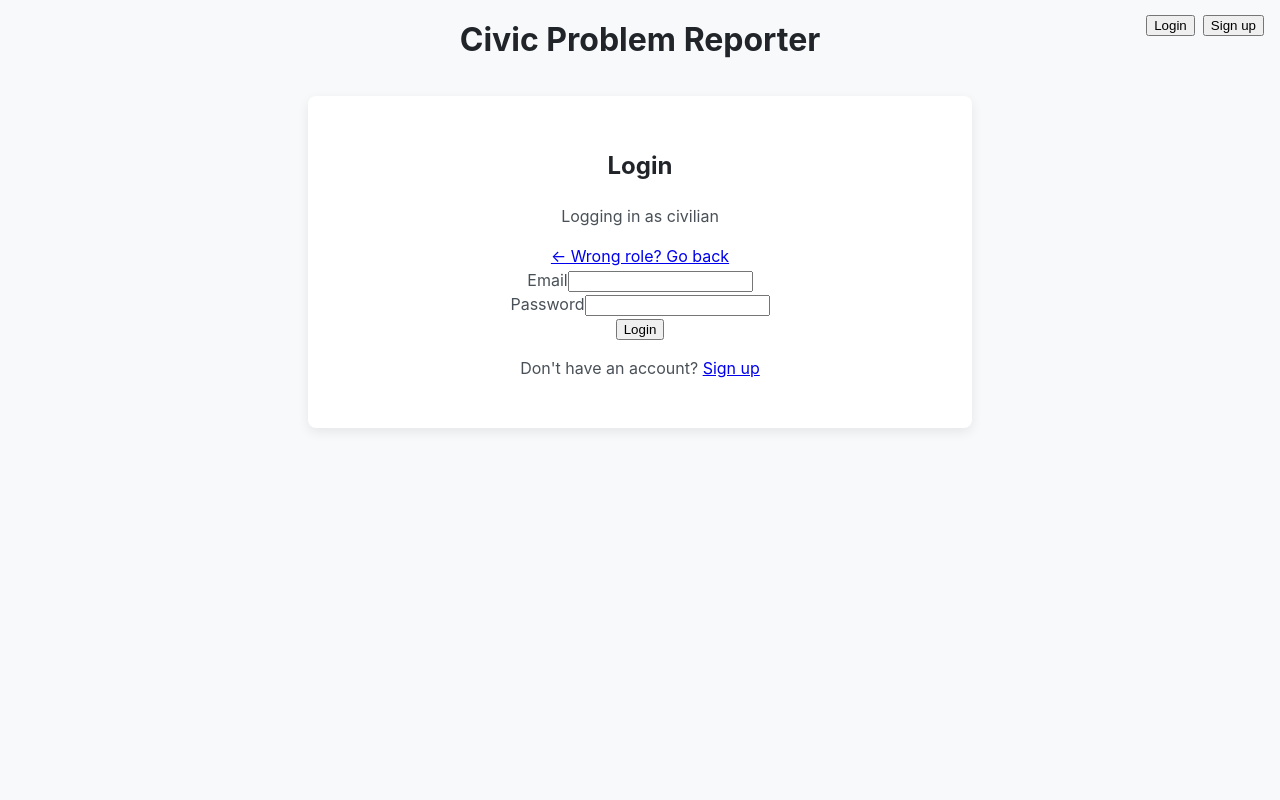
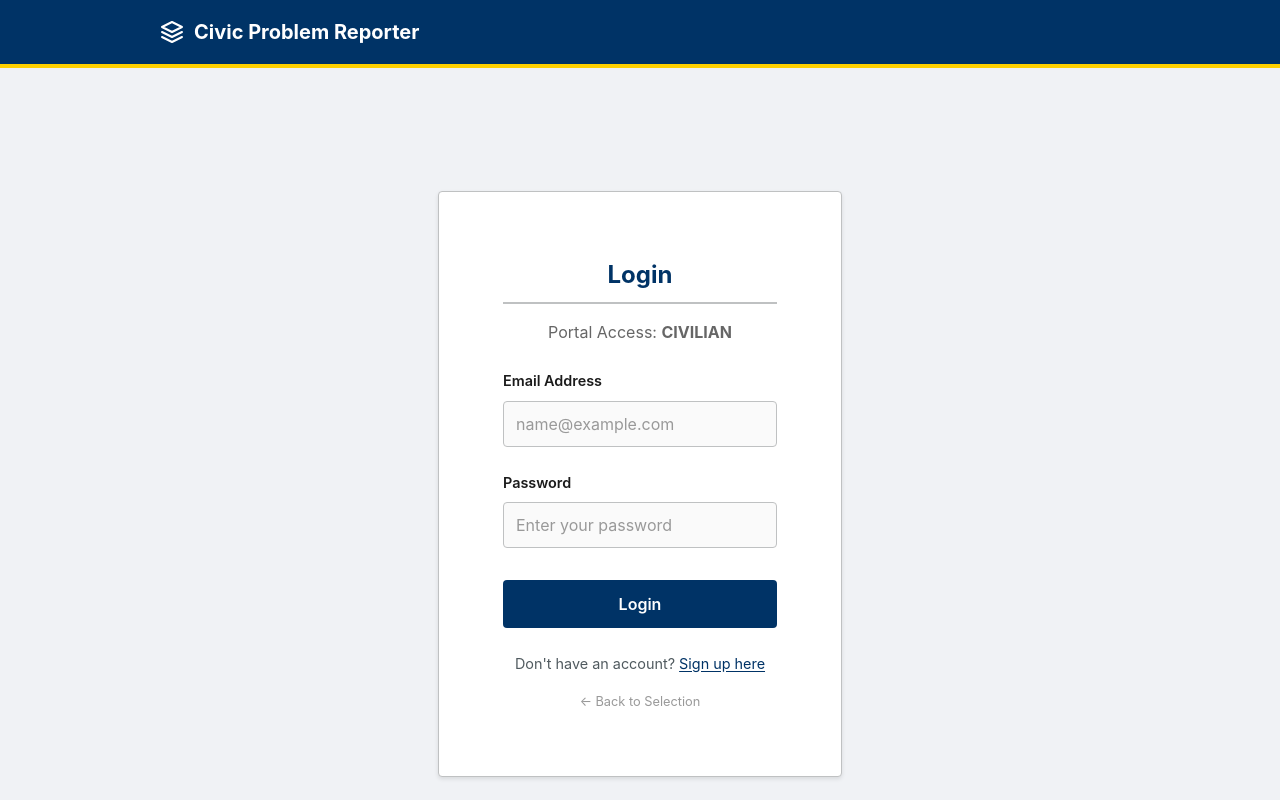
Before and after one commit to Vin07h/Vin07h-Civic-Problem-Reporter, a React (Vite) app: page /login in a window 1280 px wide. Shown: the top 800 px of the page. Built offline with nearby package versions, Linux system fonts and the light colour scheme; no server answers.

Commit message:
updated ui elements and styles

```diff
--- a/src/layout.jsx
+++ b/src/layout.jsx
@@ -3,35 +3,28 @@ import { useLocation, useNavigate, Link } from 'react-router-dom';
 import { useAuth } from './AuthContext.jsx';
 
 /**
- * A layout component that provides a consistent header
- * and card-based wrapper for all pages in the app.
- *
- * It now accepts 'children' as a prop.
+ * Government Standard Layout
+ * Enforces strict separation between Auth views and Content views.
  */
 function Layout({ children }) {
   const location = useLocation();
   const navigate = useNavigate();
+  const { user, handleLogout } = useAuth();
 
-  // Don't show the main header on the Onboarding (welcome) page
-  const showHeader = location.pathname !== '/';
+  // 1. Identify "Auth Pages" where we remove the outer styling wrapper
+  // We explicitly include '/' (Landing) so it can manage its own layout
+  const isAuthPage = ['/login', '/signup', '/'].includes(location.pathname);
 
-  // --- USER FLOW FIX ---
-  // Clears session storage on header click to prevent stale data
   const handleHeaderClick = () => {
     sessionStorage.removeItem('reportData');
     navigate('/home');
   };
-  // Make the entire header area clickable (prevents small dead zones)
-  const headerProps = { onClick: handleHeaderClick, style: { cursor: 'pointer' }, role: 'button', tabIndex: 0 };
-  // --- END FIX ---
 
-  const { user, handleLogout } = useAuth();
-
-  const onLogout = async (e) => {
-    e.stopPropagation();
+  const onLogout = async () => {
     try {
       await handleLogout();
-      navigate('/login');
+      // 2. FIX: Redirect to Landing Page ('/') instead of Login
+      navigate('/');
     } catch (err) {
       console.error('Logout failed', err);
     }
@@ -39,40 +32,65 @@ function Layout({ children }) {
 
   return (
     <div className="app-container">
+      {/* Header */}
+      <header className="gov-header" style={{
+        backgroundColor: '#003366',
+        color: 'white',
+        padding: '1rem',
+        borderBottom: '4px solid #FFD100'
+      }}>
+        <div style={{ maxWidth: '960px', margin: '0 auto', display: 'flex', justifyContent: 'space-between', alignItems: 'center' }}>
 
-      {/* Conditionally show the header */}
-      {showHeader && (
-        <header className="app-header" {...headerProps}>
-          <h1 style={{ margin: 0 }}>
-            Civic Problem Reporter
-          </h1>
+          <div
+            onClick={handleHeaderClick}
+            style={{ cursor: 'pointer', fontWeight: 'bold', fontSize: '1.25rem', display: 'flex', alignItems: 'center', gap: '10px' }}
+            role="button"
+            tabIndex={0}
+          >
+            {/* Emblem */}
+            <svg width="24" height="24" viewBox="0 0 24 24" fill="none" stroke="currentColor" strokeWidth="2" strokeLinecap="round" strokeLinejoin="round">
+              <path d="M12 2L2 7l10 5 10-5-10-5zM2 17l10 5 10-5M2 12l10 5 10-5"/>
+            </svg>
+            <span>Civic Problem Reporter</span>
+          </div>
 
-          {/* Auth actions top-right. Stop propagation so header click isn't triggered. */}
-          <div style={{ position: 'absolute', right: 16, top: 12, display: 'flex', gap: 8 }}>
-            {!user ? (
+          <nav>
+            {!isAuthPage && (
               <>
-                <Link to="/login" onClick={(e) => e.stopPropagation()}>
-                  <button className="px-3 py-1 bg-blue-600 text-white rounded">Login</button>
-                </Link>
-                <Link to="/signup" onClick={(e) => e.stopPropagation()}>
-                  <button className="px-3 py-1 bg-green-600 text-white rounded">Sign up</button>
-                </Link>
+                {user ? (
+                  <button
+                    onClick={onLogout}
+                    className="btn btn--secondary"
+                    style={{ color: 'white', borderColor: 'white', padding: '0.4rem 1rem', fontSize: '0.9rem' }}
+                  >
+                    Logout
+                  </button>
+                ) : (
+                  <div style={{ display: 'flex', gap: '1rem' }}>
+                    <Link to="/login" style={{ color: 'white', textDecoration: 'none', fontWeight: 'bold' }}>Login</Link>
+                    <Link to="/signup" style={{ color: '#FFD100', textDecoration: 'none', fontWeight: 'bold' }}>Sign Up</Link>
+                  </div>
+                )}
               </>
-            ) : (
-              <button onClick={onLogout} className="px-3 py-1 bg-red-600 text-white rounded">Logout</button>
             )}
-          </div>
-        </header>
-      )}
+          </nav>
+        </div>
+      </header>
 
-      <main>
-        {/* This wraps all pages (Home, ReportReview, etc.) in your
-          '.card' style for a consistent, centered look.
+      <main className="main-content">
+        {/* Logic: If it's an Auth Page (like Landing), we DO NOT add the 'card' class.
+           This allows the Landing page to render its own two separate cards.
         */}
-        <div className="card" style={{ maxWidth: '600px', margin: '0 auto' }}>
+        <div className={isAuthPage ? "auth-wrapper" : "card"}>
           {children}
         </div>
       </main>
+
+      <footer style={{ backgroundColor: '#F0F2F5', padding: '2rem', textAlign: 'center', borderTop: '1px solid #BFC1C2', marginTop: 'auto' }}>
+        <p style={{ fontSize: '0.85rem', color: '#505A5F' }}>
+          &copy; {new Date().getFullYear()} Civic Problem Reporter. Official G2C Service.
+        </p>
+      </footer>
     </div>
   );
 }
--- a/src/pages/Landing.jsx
+++ b/src/pages/Landing.jsx
@@ -1,44 +1,43 @@
 import React from 'react';
 import { useNavigate } from 'react-router-dom';
+import Button from '../components/shared/Button';
 
 const Landing = () => {
   const navigate = useNavigate();
 
   const handleSelection = (role) => {
-    // Navigate to login, passing the selected role in the "state"
     navigate('/login', { state: { role: role } });
   };
 
   return (
-    <div style={{
-      display: 'flex',
-      flexDirection: 'column',
-      alignItems: 'center',
-      justifyContent: 'center',
-      height: '80vh',
-      textAlign: 'center'
-    }}>
-      <h1 className="text-3xl font-bold mb-8 text-blue-900">Civic Problem Reporter</h1>
-      <p className="mb-8 text-gray-600">Please select your role to continue:</p>
+    <div className="landing-page">
+      <h1>Civic Problem Reporter</h1>
+      <p className="subtitle">
+        Select your portal to continue.
+      </p>
 
-      <div className="flex flex-col gap-4 w-full max-w-xs">
-        {/* Civilian Button */}
-        <button
-          onClick={() => handleSelection('civilian')}
-          className="p-4 bg-blue-600 text-white rounded-lg shadow-lg hover:bg-blue-700 transition font-bold text-lg"
-        >
-          I am a Civilian
-          <span className="block text-sm font-normal opacity-80">Report issues like potholes</span>
-        </button>
+      <div className="portal-grid">
+        {/* Civilian Card */}
+        <div className="portal-card civilian-card">
+          <h3>Civilian</h3>
+          <p>
+            Report infrastructure issues like potholes, garbage, or street lights to your local municipality.
+          </p>
+          <Button onClick={() => handleSelection('civilian')} variant="primary" className="btn-block">
+            Civilian Login
+          </Button>
+        </div>
 
-        {/* Admin Button */}
-        <button
-          onClick={() => handleSelection('admin')}
-          className="p-4 bg-gray-800 text-white rounded-lg shadow-lg hover:bg-gray-900 transition font-bold text-lg"
-        >
-          I am an Admin
-          <span className="block text-sm font-normal opacity-80">Manage and resolve reports</span>
-        </button>
+        {/* Admin Card */}
+        <div className="portal-card admin-card">
+          <h3>Administration</h3>
+          <p>
+            Official access for department officials to track, update, and resolve reported issues.
+          </p>
+          <Button onClick={() => handleSelection('admin')} variant="secondary" className="btn-block">
+            Admin Login
+          </Button>
+        </div>
       </div>
     </div>
   );
--- a/src/pages/Login.jsx
+++ b/src/pages/Login.jsx
@@ -5,8 +5,6 @@ import authService from '../services/authService.js';
 export default function Login() {
   const navigate = useNavigate();
   const location = useLocation();
-
-  // 1. Get the role passed from the Landing page (default to civilian if accessed directly)
   const initialRole = location.state?.role || 'civilian';
 
   const [email, setEmail] = useState('');
@@ -14,7 +12,6 @@ export default function Login() {
   const [error, setError] = useState('');
   const [loginType, setLoginType] = useState(initialRole);
 
-  // Update state if location changes
   useEffect(() => {
     if (location.state?.role) {
       setLoginType(location.state.role);
@@ -24,26 +21,21 @@ export default function Login() {
   const handleSubmit = async (e) => {
     e.preventDefault();
     setError('');
-
     try {
       const userObj = await authService.login({ email, password });
       const profile = await authService.getUserProfile(userObj.uid);
-
-      // 2. Reroute Logic
       const actualRole = profile?.role || 'civilian';
 
       if (loginType === 'admin') {
-        // If they clicked "Admin" but their account is "Civilian", block them
         if (actualRole !== 'admin') {
           setError('Access Denied: You are not an Admin.');
           authService.logout();
           return;
         }
-        navigate('/admin'); // Admin Success -> Dashboard
+        navigate('/admin');
       } else {
-        navigate('/home'); // Civilian Success -> Reporting Camera
+        navigate('/home');
       }
-
     } catch (err) {
       console.error(err);
       setError('Invalid email or password.');
@@ -51,46 +43,59 @@ export default function Login() {
   };
 
   return (
-    <div className="p-6 max-w-md mx-auto mt-10 border rounded shadow bg-white">
-      <h2 className="text-2xl font-bold mb-2 text-center">Login</h2>
-      <p className="text-center text-gray-500 mb-6">
-        Logging in as <span className="font-bold uppercase text-blue-600">{loginType}</span>
+    <div className="app-container" style={{ justifyContent: 'center' }}>
+      <div className="auth-page">
+        <h2 className="text-center">Login</h2>
+        <p className="text-center" style={{ marginBottom: '1.5rem', color: '#666' }}>
+          Portal Access: <strong>{loginType.toUpperCase()}</strong>
         </p>
 
-      {/* Hidden button to switch back to landing page if they made a mistake */}
-      <div className="text-center mb-4">
-        <Link to="/" className="text-sm text-gray-400 hover:text-gray-600">← Wrong role? Go back</Link>
-      </div>
+        {error && <div className="error-text">{error}</div>}
 
-      {error && <div className="mb-4 p-2 bg-red-100 text-red-600 rounded text-sm text-center">{error}</div>}
-
-      <form onSubmit={handleSubmit} className="space-y-4">
-        <div>
-          <label className="block text-sm font-medium text-gray-700">Email</label>
+        <form onSubmit={handleSubmit}>
+          {/* Email Group */}
+          <div className="form-group">
+            <label className="form-label">Email Address</label>
             <input
-            type="email" value={email} onChange={(e) => setEmail(e.target.value)}
-            className="w-full p-2 border rounded mt-1" required
-          />
-        </div>
-        <div>
-           <label className="block text-sm font-medium text-gray-700">Password</label>
-          <input
-            type="password" value={password} onChange={(e) => setPassword(e.target.value)}
-            className="w-full p-2 border rounded mt-1" required
+              type="email"
+              value={email}
+              onChange={(e) => setEmail(e.target.value)}
+              className="form-input"
+              required
+              placeholder="name@example.com"
             />
           </div>
 
+          {/* Password Group */}
+          <div className="form-group">
+             <label className="form-label">Password</label>
+            <input
+              type="password"
+              value={password}
+              onChange={(e) => setPassword(e.target.value)}
+              className="form-input"
+              required
+              placeholder="Enter your password"
+            />
+          </div>
+
+          <div className="form-actions">
             <button
               type="submit"
-          className={`w-full py-2 px-4 text-white font-bold rounded ${loginType === 'admin' ? 'bg-gray-800 hover:bg-black' : 'bg-blue-600 hover:bg-blue-700'}`}
+              className="btn btn--primary btn-block"
             >
               Login
             </button>
+          </div>
         </form>
 
-      <p className="mt-4 text-sm text-center">
-        Don't have an account? <Link to="/signup" className="text-blue-600 underline">Sign up</Link>
-      </p>
+        <div className="form-footer">
+          <p>Don't have an account? <Link to="/signup">Sign up here</Link></p>
+          <div style={{ marginTop: '0.5rem' }}>
+            <Link to="/" style={{ fontSize: '0.8rem', color: '#999', textDecoration: 'none' }}>← Back to Selection</Link>
+          </div>
+        </div>
+      </div>
     </div>
   );
 }
--- a/src/styles/components/_buttons.scss
+++ b/src/styles/components/_buttons.scss
@@ -1,42 +1,51 @@
-// Path: src/styles/components/_buttons.scss
-
 @use 'sass:color';
 @use '../variables' as *;
 
 .btn {
-  padding: 0.8rem 1.5rem;
-  font-size: $font-size-base;
-  font-family: $font-family-sans;
-  border-radius: $border-radius;
-  border: none;
-  cursor: pointer;
-  transition: all 0.2s ease-in-out;
-  font-weight: $font-weight-bold;
   display: inline-flex;
   align-items: center;
   justify-content: center;
+  padding: 0.75rem 1.5rem;
+  font-family: $font-family-sans;
+  font-size: $font-size-base;
+  font-weight: 600;
+  text-decoration: none;
+  cursor: pointer;
+  border: 2px solid transparent;
+  border-radius: $border-radius;
+  transition: background-color 0.2s ease;
+  min-height: 44px; // WCAG Touch Target Size
+
+  &:focus {
+    outline: 3px solid $color-focus;
+    outline-offset: 2px;
+  }
 
   &:disabled {
+    background-color: $color-border;
+    color: $color-text-secondary;
     cursor: not-allowed;
-    opacity: 0.5;
+    border-color: transparent;
   }
 
+  // Primary Action (Federal Blue)
   &--primary {
     background-color: $color-primary;
-    color: $color-surface;
+    color: #FFFFFF;
 
     &:hover:not(:disabled) {
-      background-color: color.adjust($color-primary, $lightness: -5%);
+      background-color: $color-primary-dark;
     }
   }
 
+  // Secondary Action (Outline)
   &--secondary {
     background-color: transparent;
+    border-color: $color-primary;
     color: $color-primary;
-    box-shadow: inset 0 0 0 2px $color-primary;
 
     &:hover:not(:disabled) {
-      background-color: rgba($color-primary, 0.05);
+      background-color: $color-primary-light;
     }
   }
 }
--- /dev/null
+++ b/src/styles/components/_forms.scss
@@ -0,0 +1,61 @@
+@use '../variables' as *;
+
+.auth-page {
+  max-width: 400px;
+  margin: 2rem auto;
+  background: $color-surface;
+  padding: $spacing-xl; // Generous internal padding
+  border-radius: $border-radius;
+  border: 1px solid $color-border;
+  box-shadow: $box-shadow; // Subtle lift
+}
+
+.form-group {
+  margin-bottom: 1.5rem; // Separation between input groups
+  display: flex;
+  flex-direction: column; // Forces label to sit above input
+}
+
+.form-label {
+  display: block;
+  margin-bottom: 0.5rem; // Space between label and its input
+  font-weight: 600;
+  color: $color-text-primary;
+  font-size: 0.9rem;
+}
+
+.form-input {
+  width: 100%;
+  padding: 0.75rem; // Comfortable click area
+  border: 1px solid $color-border;
+  border-radius: $border-radius;
+  font-family: $font-family-sans;
+  font-size: 1rem;
+  background-color: #FAFAFA;
+  transition: border-color 0.2s, box-shadow 0.2s;
+  box-sizing: border-box; // Prevents padding from breaking width
+
+  &:focus {
+    outline: none;
+    border-color: $color-primary;
+    box-shadow: 0 0 0 3px rgba($color-primary, 0.2); // Focus ring
+  }
+
+  &::placeholder {
+    color: #999;
+  }
+}
+
+.form-actions {
+  margin-top: 2rem;
+  display: flex;
+  flex-direction: column;
+  gap: 1rem; // Space between "Login" button and "Forgot Password"
+}
+
+.form-footer {
+  margin-top: 1.5rem;
+  text-align: center;
+  font-size: 0.9rem;
+  color: $color-text-secondary;
+}
--- a/src/styles/main.scss
+++ b/src/styles/main.scss
@@ -2,44 +2,103 @@
 @use 'base/typography';
 @use 'components/buttons';
 @use 'components/spinner';
+@use 'components/forms';
 @use 'home';
 @use 'report-review';
+@use 'components/landing';
+// --- Global Reset & Base Styles ---
 
-// Global body styles
 body {
     font-family: $font-family-sans;
     background-color: $color-background;
-    color: $color-text-secondary;
+    color: $color-text-primary;
     margin: 0;
-    line-height: 1.5;
-    box-sizing: border-box;
+    line-height: 1.6;
+    -webkit-font-smoothing: antialiased;
 }
 
-h1, h2, h3 {
-    color: $color-text-primary;
+h1, h2, h3, h4 {
+    color: $color-primary;
+    margin-top: 0;
+    margin-bottom: $spacing-md;
     font-weight: $font-weight-bold;
 }
 
+h1 { font-size: 2rem; }
+h2 { font-size: 1.5rem; border-bottom: 2px solid $color-border; padding-bottom: $spacing-xs; }
+
+a {
+    color: $color-primary;
+    text-decoration: underline;
+    text-underline-offset: 2px;
+
+    &:hover {
+        color: $color-primary-dark;
+        text-decoration-thickness: 2px;
+    }
+
+    &:focus {
+        outline: 3px solid $color-focus;
+        background-color: $color-focus;
+        color: $color-text-primary;
+        text-decoration: none;
+    }
+}
+
+// --- Layout Containers ---
+
 .app-container {
+    min-height: 100vh;
+    display: flex;
+    flex-direction: column;
+}
+
+.main-content {
+    flex: 1;
+    width: 100%;
+    max-width: $container-width;
+    margin: 0 auto;
     padding: $spacing-md;
 }
 
-.app-header {
-    text-align: center;
+// --- Component: Card ---
+// Used for Login, Forms, and Dashboard wrappers
+.card {
+    background-color: $color-surface;
+    border: 1px solid $color-border;
+    border-radius: $border-radius;
+    padding: $spacing-lg;
     margin-bottom: $spacing-lg;
+    // Remove heavy shadows for a cleaner, flatter look
+    box-shadow: 0 1px 2px rgba(0,0,0,0.05);
 }
 
-// A general-purpose card style for consistent UI
-.card {
-    background-color: $color-surface;
-    border-radius: $border-radius;
-    box-shadow: $box-shadow;
-    padding: $spacing-lg;
-    text-align: center;
+// --- Utility Classes ---
+.text-center { text-align: center; }
+.mt-4 { margin-top: $spacing-md; }
+.mb-4 { margin-bottom: $spacing-md; }
+.full-width { width: 100%; }
+
+.error-text {
+    background-color: #FDF2F2;
+    border-left: 5px solid $color-danger;
+    color: #912B2B;
+    padding: $spacing-md;
+    font-weight: 500;
+    margin: $spacing-md 0;
 }
 
-.error-text {
-    color: $color-danger;
-    font-size: 0.9rem;
-    margin-top: $spacing-md;
+// --- Button Groups ---
+.btn-group {
+  display: flex;
+  gap: $spacing-md;
+  justify-content: center;
+  flex-wrap: wrap;
+  margin-top: $spacing-md;
 }
+
+.btn-block {
+  width: 100%;
+  display: flex;
+  justify-content: center;
+}
```
Also changed, not shown: src/styles/_variables.scss (+31 -16 lines), src/styles/components/_landing.scss (added, +60 -0 lines). Lines whose indentation alone changed are shown as unchanged.
